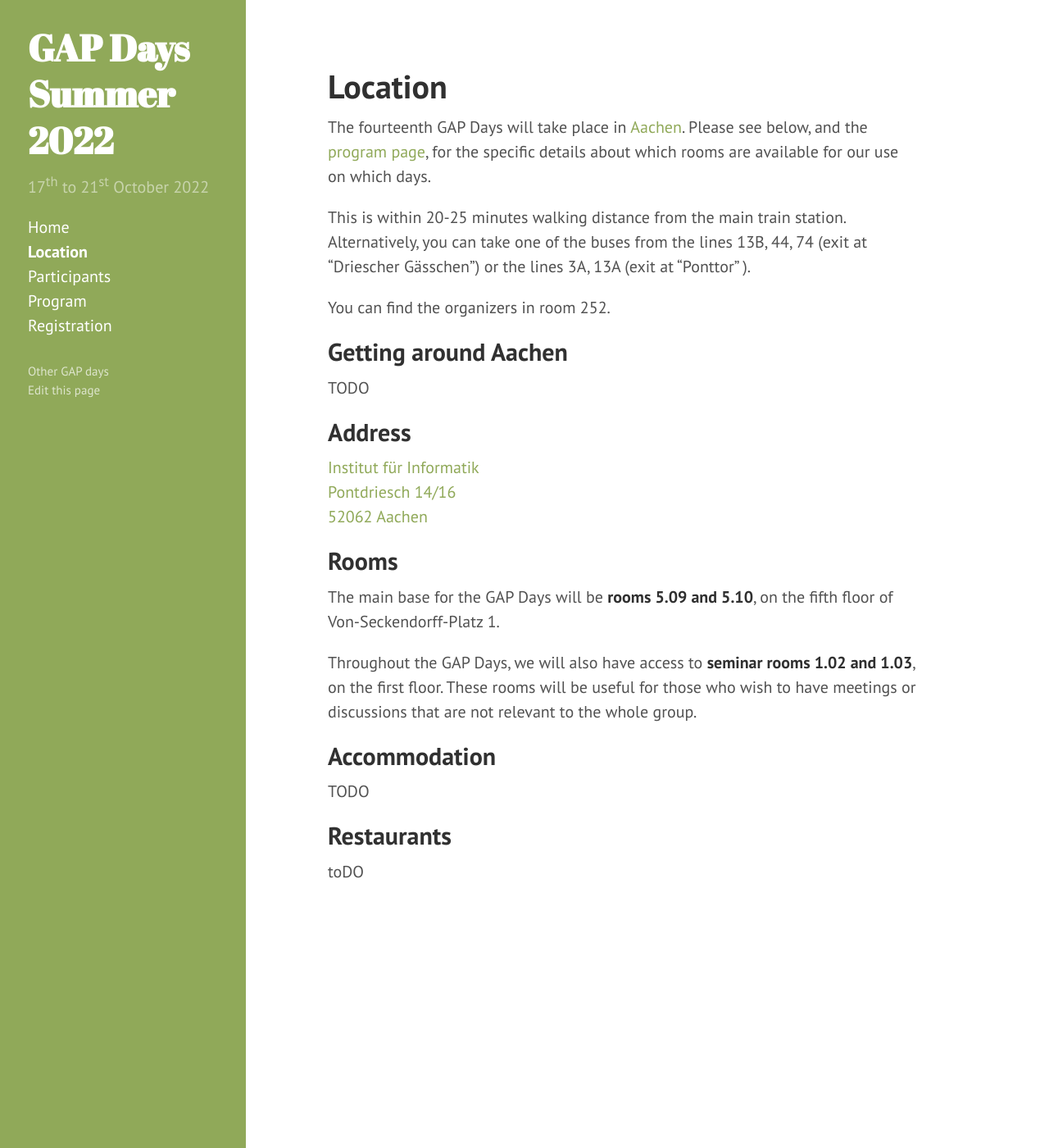
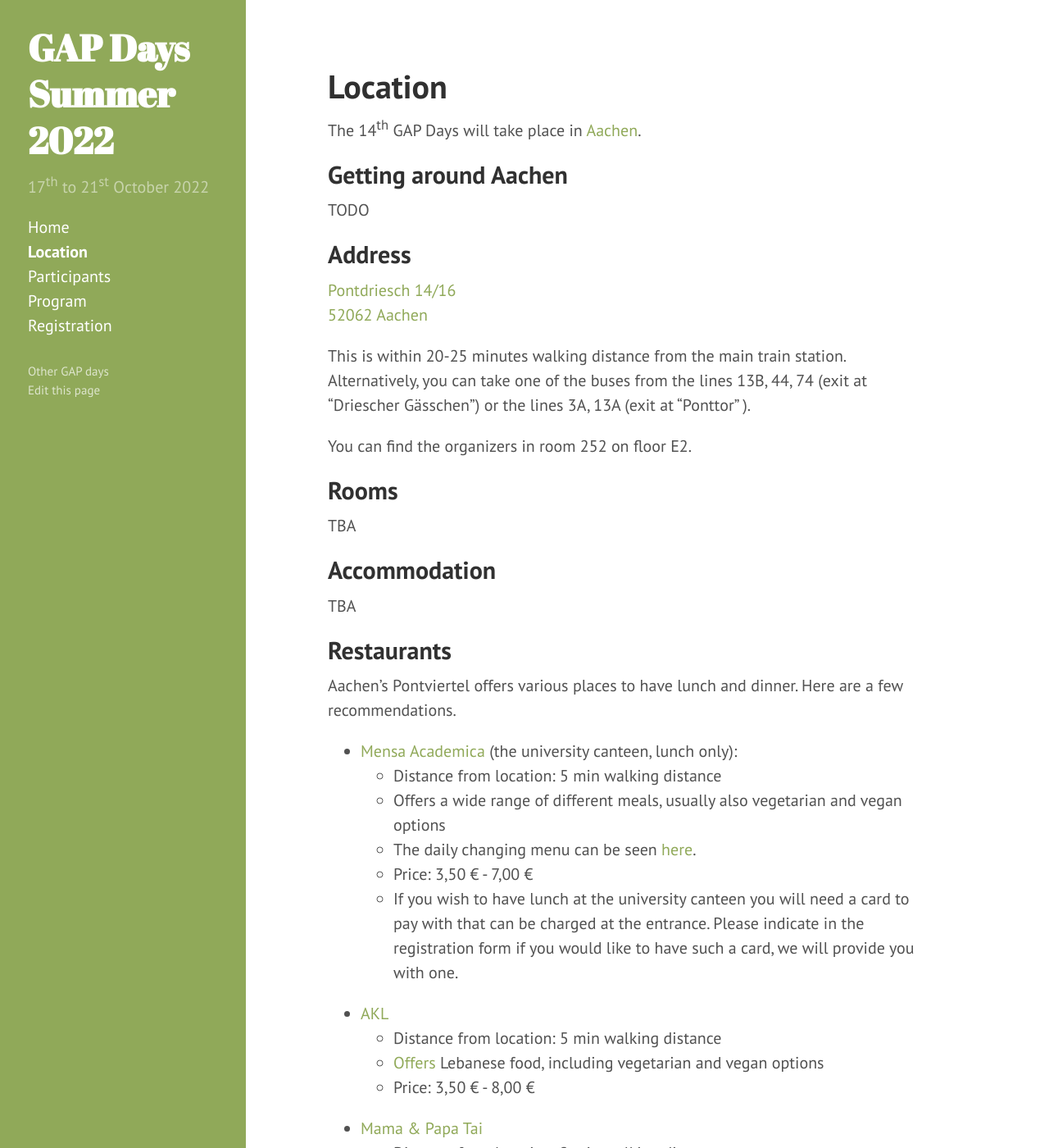
Before and after one commit to jazzcat/gapdays2022-summer, a Jekyll site: the page built from location.md, in a window 1280 px wide and 1400 px high. Shown: the whole window at 82% size. Built offline with Jekyll 4.4.1, drawn with Linux system fonts in a browser that asks for light colours; some of the changed text lies outside the part shown.

Commit message:
get ready for publishing

```diff
--- a/404.html
+++ b/404.html
@@ -6,5 +6,5 @@ permalink: 404.html
 
 <div class="page">
   <h1 class="page-title">404: Page not found</h1>
-  <p class="lead">Sorry, we've misplaced that URL or it's pointing to something that doesn't exist. <a href="{{ site.baseurl }}">Head back home</a> to try finding it again.</p>
+  <p class="lead">Sorry, we've misplaced that URL or it's pointing to something that doesn't exist. <a href="{{ site.baseurl }}/index">Head back home</a> to try finding it again.</p>
 </div>
--- a/location.md
+++ b/location.md
@@ -1,15 +1,18 @@
 ---
 layout: page
 title: Location
+location_state: announced
 ---
 
-The fourteenth GAP Days will take place in [Aachen](https://www.aachen.de/). Please see below, and the
-[program page]({{ site.url }}{{ site.baseurl }}/program), for the specific
-details about which rooms are available for our use on which days.
+{% case page.location_state %}
+{% when 'tbc' %}
 
-This is within 20-25 minutes walking distance from the main train station. Alternatively, you can take one of the buses from the lines 13B, 44, 74 (exit at “Driescher Gässchen”) or the lines 3A, 13A (exit at “Ponttor” ).
+The 14<sup>th</sup> GAP Days will take place in [Aachen](https://www.aachen.de/).
 
-You can find the organizers in room 252.
+Further details will be announced soon.
+
+{% when 'announced' %}
+The 14<sup>th</sup> GAP Days will take place in [Aachen](https://www.aachen.de/).
 
 <h2>Getting around Aachen</h2>
 
@@ -18,27 +21,52 @@ TODO
 <h2>Address</h2>
 
 <a href="https://www.openstreetmap.org/#map=19/50.78018/6.08095">
-Institut für Informatik<br />
 Pontdriesch 14/16<br/>
 52062 Aachen</a>
 
+This is within 20-25 minutes walking distance from the main train station. Alternatively, you can take one of the buses from the lines 13B, 44, 74 (exit at “Driescher Gässchen”) or the lines 3A, 13A (exit at “Ponttor” ).
+
+You can find the organizers in room 252 on floor E2.
+
 <h2>Rooms</h2>
 
-The main base for the GAP Days will be **rooms 5.09 and 5.10**, on the fifth
-floor of Von-Seckendorff-Platz 1.
-<!--
-However, this room is unavailable on Wednesday
-20<sup>th</sup> March. Instead we will be based in room 1.30 on the Wednesday,
-which on the first floor.-->
+TBA
 
-Throughout the GAP Days, we will also have access to **seminar rooms 1.02 and
-1.03**, on the first floor.  These rooms will be useful for those who wish to
-have meetings or discussions that are not relevant to the whole group.
 
 <h2>Accommodation</h2>
 
-TODO
+TBA
 
 <h2>Restaurants</h2>
 
-toDO
+Aachen's Pontviertel offers various places to have lunch and dinner. Here are a few recommendations.
+
+- [Mensa Academica](https://www.openstreetmap.org/search?whereami=1&query=50.78164%2C6.07640#map=19/50.78164/6.07640) (the university canteen, lunch only):
+    - Distance from location: 5 min walking distance
+    - Offers a wide range of different meals, usually also vegetarian and vegan options
+    - The daily changing menu can be seen [here](https://www.studierendenwerk-aachen.de/en/eating-drinking/mensa-academica-wochenplan-en-kopie.html).
+    - Price: 3,50 € - 7,00 €
+    - If you wish to have lunch at the university canteen you will need a card to pay with that can be charged at the entrance. Please indicate in the registration form if you would like to have such a card, we will provide you with one.
+- [AKL](https://www.openstreetmap.org/search?whereami=1&query=50.77687%2C6.08320#map=19/50.77687/6.08320)
+    - Distance from location: 5 min walking distance
+    - [Offers](https://www.akl-orient.de/speisekarte) Lebanese food, including vegetarian and vegan options
+    - Price: 3,50 € - 8,00 €
+- [Mama & Papa Tai](https://www.openstreetmap.org/search?whereami=1&query=50.77950%2C6.08032#map=19/50.77950/6.08032)
+    - Distance from location: 2 min walking distance
+    - [Offers](https://mamaundpapatai.de/speisekarte-2/) vietnamese food and sushi
+    - Price: 10,00 € - 20,00 €
+- [Labyrinth](https://www.openstreetmap.org/search?whereami=1&query=50.78072%2C6.07962#map=19/50.78072/6.07962)
+    - Distance from location: 2 min walking distance
+    - Offers a wide range of different foods, including vegetarian options
+    - Price: 10,00 € - 20,00 €
+- [Sultan's of Kebab](https://www.openstreetmap.org/node/5240616476#map=19/50.78010/6.08043)
+    - Distance from location: 1 min walking distance
+    - Offers Kebab and Falafel
+    - Price: 3,50 € - 8,00 €
+- [Ferdinands](https://www.openstreetmap.org/search?whereami=1&query=50.77984%2C6.08049#map=19/50.77984/6.08049) (dinner only)
+    - Distance from location: 2 min walking distance
+    - Offers burgers
+    - Price: 10,00 € - 20,00 €
+- and many more...
+
+{% endcase %}
```
Also changed, not shown: index.md (+14 -10 lines), program.md (+18 -27 lines), registration.html (+54 -20 lines), thank-you.md (+1 -1 lines).
